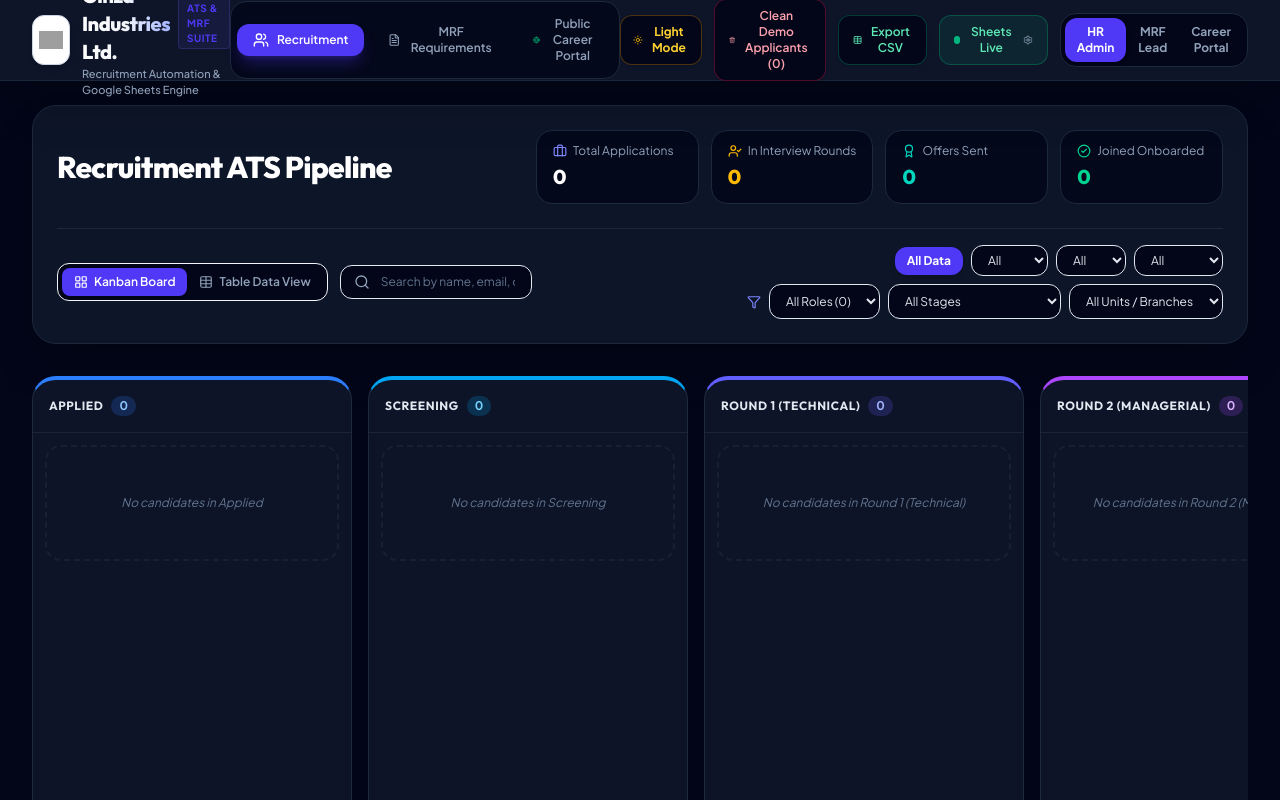
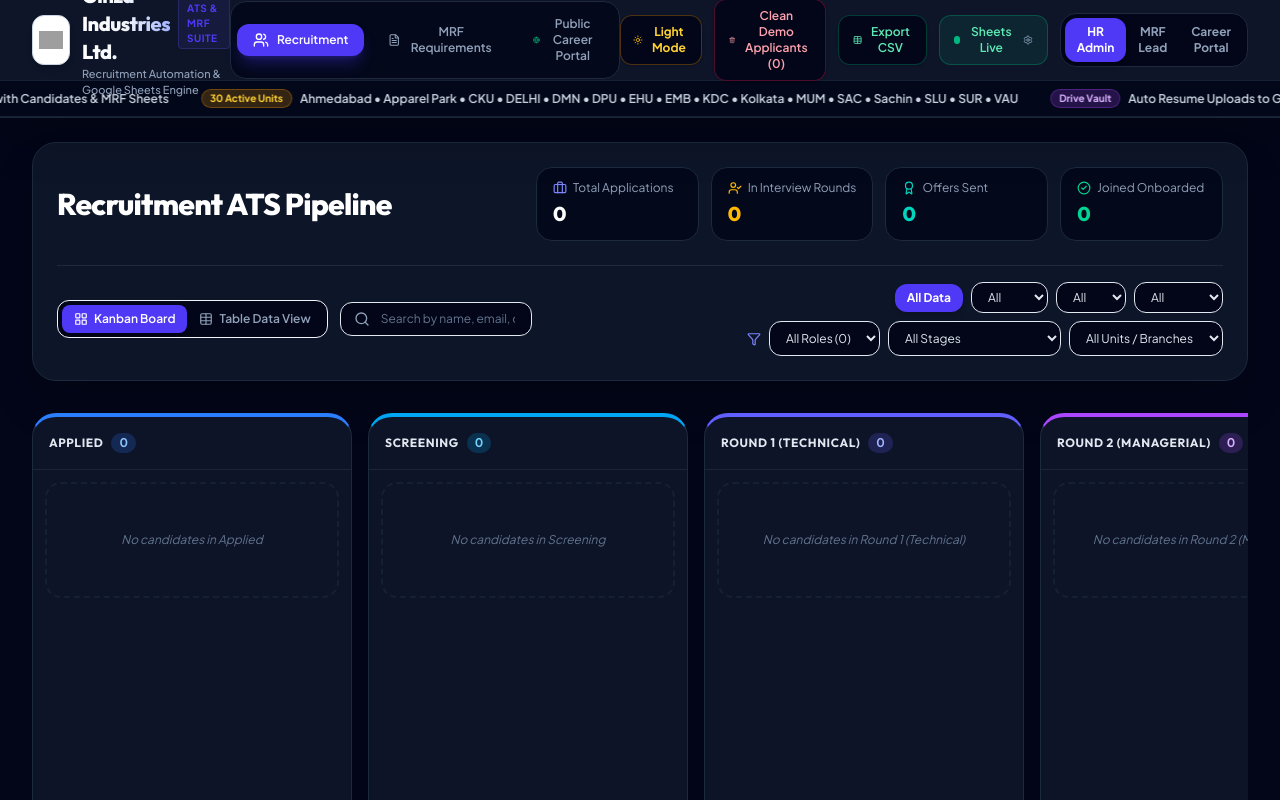
Before and after one commit to mismumbai-tush/Ginza-Recruitment-Portal, a React (Vite) app: page / in a window 1280 px wide. Shown: the top 800 px of the page. Built offline with nearby package versions, Linux system fonts and the light colour scheme; grey boxes are pictures that could not be loaded.

Commit message:
Add CSS keyframe 28s marquee ticker with pause-on-hover and GPU hardware accelerated rendering

```diff
--- a/src/components/Navbar.tsx
+++ b/src/components/Navbar.tsx
@@ -228,6 +228,43 @@ export const Navbar: React.FC<NavbarProps> = ({
           </div>
         </div>
       </div>
+
+      {/* ── CSS KEYFRAME MARQUEE TICKER BANNER (28s LINEAR INFINITE WITH PAUSE-ON-HOVER) ── */}
+      <div className={`overflow-hidden border-t py-2 text-xs font-semibold select-none border-b ${
+        isDark ? 'bg-slate-950/90 border-slate-800/80 text-slate-300' : 'bg-slate-900 text-slate-200 border-slate-800'
+      }`}>
+        <div className="animate-marquee-ticker flex items-center whitespace-nowrap gap-8">
+          {[1, 2].map((group) => (
+            <div key={group} className="flex items-center space-x-8 shrink-0">
+              <span className="flex items-center space-x-2 text-indigo-400">
+                <span className="w-2 h-2 rounded-full bg-indigo-400 animate-ping" />
+                <span className="font-extrabold uppercase tracking-wider text-[11px] text-white">Live Platform:</span>
+                <span className="text-slate-300">Ginza Industries Recruitment Automation Suite</span>
+              </span>
+
+              <span className="flex items-center space-x-2 text-emerald-400">
+                <span className="px-2 py-0.5 rounded-full text-[10px] font-bold bg-emerald-500/20 text-emerald-300 border border-emerald-500/30">Google Sheet Live</span>
+                <span className="text-slate-300">Synchronized with Candidates & MRF Sheets</span>
+              </span>
+
+              <span className="flex items-center space-x-2 text-amber-400">
+                <span className="px-2 py-0.5 rounded-full text-[10px] font-bold bg-amber-500/20 text-amber-300 border border-amber-500/30">30 Active Units</span>
+                <span className="text-slate-300">Ahmedabad • Apparel Park • CKU • DELHI • DMN • DPU • EHU • EMB • KDC • Kolkata • MUM • SAC • Sachin • SLU • SUR • VAU</span>
+              </span>
+
+              <span className="flex items-center space-x-2 text-purple-400">
+                <span className="px-2 py-0.5 rounded-full text-[10px] font-bold bg-purple-500/20 text-purple-300 border border-purple-500/30">Drive Vault</span>
+                <span className="text-slate-300">Auto Resume Uploads to Google Drive Folder 1dtr0keuzXo-pLzvyeURTlj4MuijFo-R7</span>
+              </span>
+
+              <span className="flex items-center space-x-2 text-cyan-400">
+                <span className="px-2 py-0.5 rounded-full text-[10px] font-bold bg-cyan-500/20 text-cyan-300 border border-cyan-500/30">In-Place Same-Row Updates</span>
+                <span className="text-slate-300">Screening (Col R) • 1st Round (W-Z) • 2nd Round (AA-AD) • 3rd Round (AE-AH) • Joining & Offer (AI, AJ, AP, AQ, AR, AT)</span>
+              </span>
+            </div>
+          ))}
+        </div>
+      </div>
     </header>
   );
 };
--- a/src/index.css
+++ b/src/index.css
@@ -93,12 +93,38 @@ h1, h2, h3, .font-display {
 .theme-light ::-webkit-scrollbar-thumb { background: #cbd5e1; border-radius: 4px; }
 .theme-light ::-webkit-scrollbar-thumb:hover { background: #94a3b8; }
 
-/* Animations */
+/* ── HIGH PERFORMANCE HARDWARE ACCELERATED ANIMATIONS ── */
 @keyframes slideUp {
-  from { opacity: 0; transform: translateY(12px); }
-  to { opacity: 1; transform: translateY(0); }
+  from { opacity: 0; transform: translate3d(0, 12px, 0); }
+  to { opacity: 1; transform: translate3d(0, 0, 0); }
+}
+
+@keyframes marquee {
+  0% { transform: translate3d(0%, 0, 0); }
+  100% { transform: translate3d(-50%, 0, 0); }
 }
 
 .animate-slide-up {
   animation: slideUp 0.3s cubic-bezier(0.16, 1, 0.3, 1) forwards;
+  will-change: transform, opacity;
 }
+
+.animate-marquee-ticker {
+  display: flex;
+  width: max-content;
+  animation: marquee 28s linear infinite;
+  will-change: transform;
+  transform: translateZ(0);
+  backface-visibility: hidden;
+}
+
+.animate-marquee-ticker:hover {
+  animation-play-state: paused;
+}
+
+/* GPU Accelerated smooth rendering */
+.gpu-accelerated {
+  will-change: transform, opacity;
+  transform: translateZ(0);
+  backface-visibility: hidden;
+}
```
